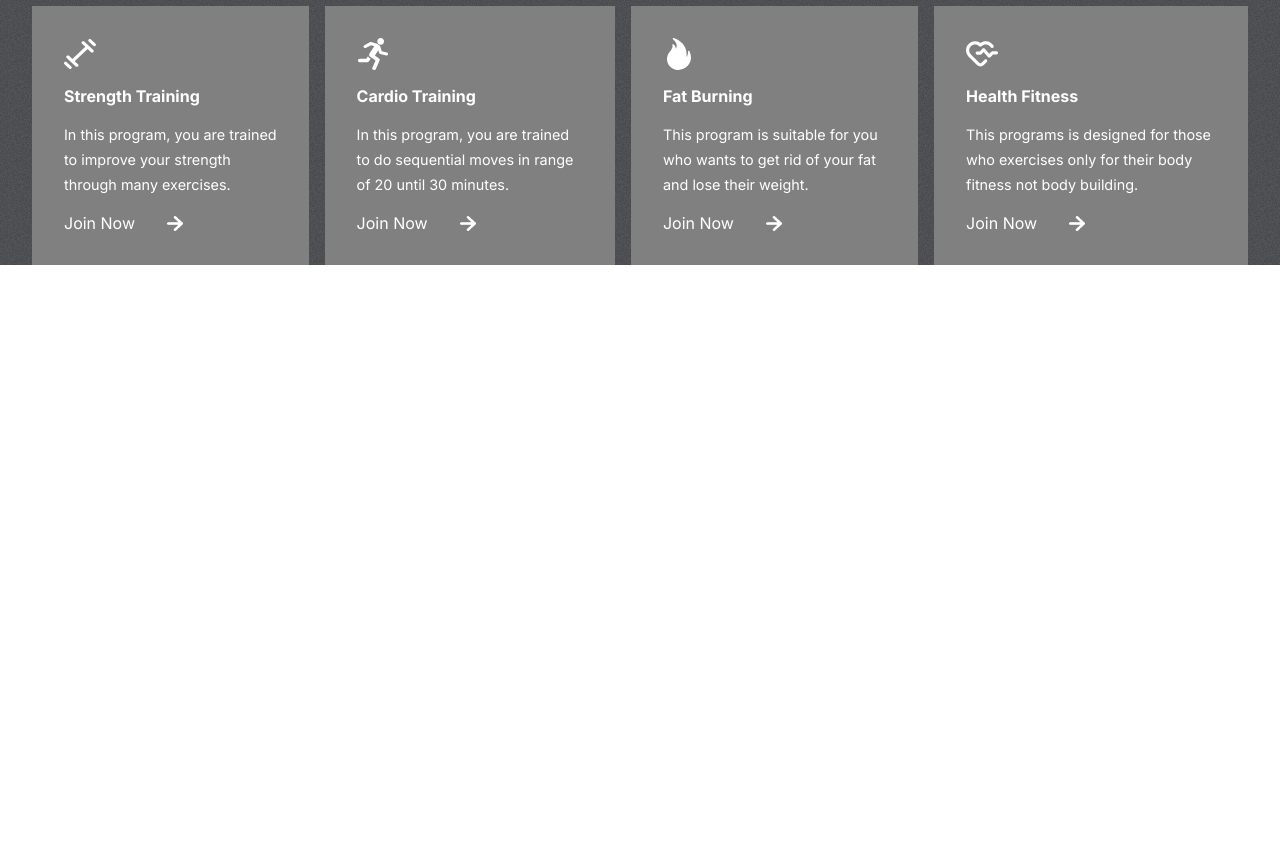
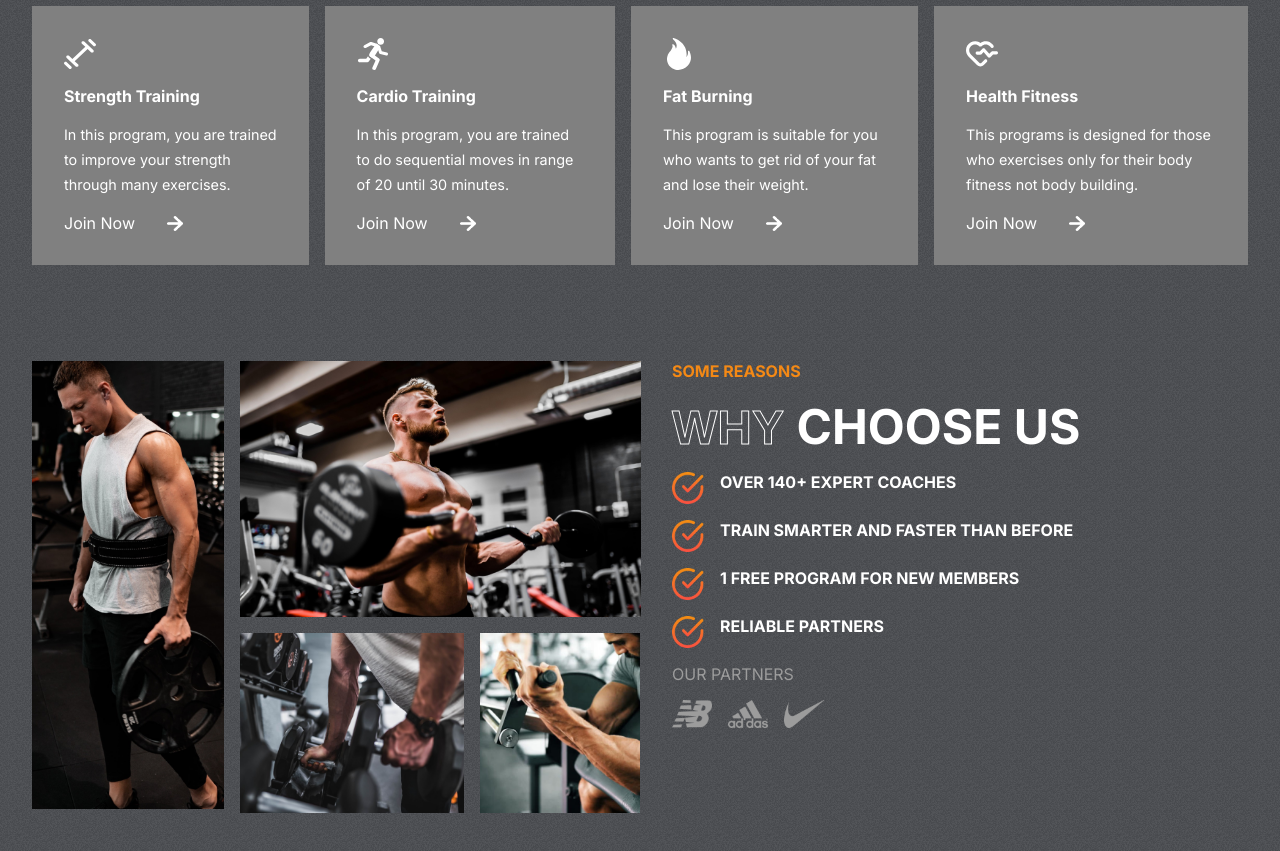
Before and after one commit to Vysint/React-FitClub, a React (Create React App) app: page / in a window 1280 px wide. Shown: the part 900-1751 px from the top of the page. Before the commit the page ends 1165 px from the top, so only its background shows below. Built offline with nearby package versions, Linux system fonts and the light colour scheme.

Commit message:
Added Markup for the Reasons section and it's CSS styling

```diff
--- a/src/App.js
+++ b/src/App.js
@@ -1,6 +1,7 @@
 import Hero from "./components/Hero";
 import "./App.css";
 import Programs from "./components/Programs/Programs";
+import Reasons from "./components/Reasons/Reasons";
 
 
 function App() {
@@ -8,6 +9,7 @@
     <div className="App">
       <Hero />
       <Programs/>
+      <Reasons/>
     </div>
   );
 }
--- /dev/null
+++ b/src/components/Reasons/Reasons.css
@@ -0,0 +1,74 @@
+.reasons{
+    padding: 0 2rem;
+    display: flex;
+    gap: 2rem;
+}
+.left-r{
+    flex: 1 1;
+    display: grid;
+    grid-template-columns: repeat(3, 1fr);
+    gap: 1rem;
+    grid-auto-rows: 1fr;
+}
+.left-r>img{
+    object-fit: cover;
+}
+.left-r>:nth-child(1){
+    width: 12rem;
+    grid-row: 1/3;
+    height: 28rem;
+}
+.left-r>:nth-child(2){
+    width: auto;
+    height: 16rem;
+    grid-column: 2/4;
+
+}
+.left-r>:nth-child(3){
+    width: 14rem;
+    grid-column: 2/3;
+    grid-row: 2;
+}
+.left-r>:nth-child(4){
+    width: 10rem;
+    grid-row: 2;
+    grid-column: 3/4;
+    height: 11.2rem;
+}
+.right-r{
+    flex:  1 1;
+    text-transform: uppercase;
+    gap: 1rem;
+    display: flex;
+    flex-direction: column;
+}
+.right-r>span{
+    font-weight: bold;
+    color: var(--orange);
+}
+.right-r>div{
+    color: #fff;
+    font-size: 3rem;
+    font-weight: bold;
+}
+.details-r{
+    display: flex;
+    flex-direction: column;
+    gap: 1rem;
+}
+.details-r>div{
+    display: flex;
+    font-size: 1rem;
+    gap: 1rem;
+}
+.details-r>div>img{
+    width: 2rem;
+    height: 2rem;
+}
+.partners{
+    display: flex;
+    gap: 1rem;
+}
+.partners>img{
+    width: 2.5rem;
+}
--- /dev/null
+++ b/src/components/Reasons/Reasons.jsx
@@ -0,0 +1,58 @@
+import image1 from "../../assets/image1.png";
+import image2 from "../../assets/image2.png";
+import image3 from "../../assets/image3.png";
+import image4 from "../../assets/image4.png";
+import nb from "../../assets/nb.png";
+import adidas from "../../assets/adidas.png";
+import nike from "../../assets/nike.png";
+import tick from "../../assets/tick.png";
+import "./Reasons.css";
+
+const Reasons = () => {
+  return (
+    <div className="reasons" id="reasons">
+      <div className="left-r">
+        <img src={image1} alt="" />
+        <img src={image2} alt="" />
+        <img src={image3} alt="" />
+        <img src={image4} alt="" />
+      </div>
+      <div className="right-r">
+        <span>some reasons</span>
+        <div>
+          <span className="stroke-text">why </span>
+          <span>choose us</span>
+        </div>
+        <div className="details-r">
+          <div>
+            <img src={tick} alt=""></img>
+            <span>OVER 140+ EXPERT COACHES</span>
+          </div>
+          <div>
+            <img src={tick} alt="" />
+            <span>TRAIN SMARTER AND FASTER THAN BEFORE</span>
+          </div>
+
+          <div>
+            <img src={tick} alt="" />
+            <span>1 FREE PROGRAM FOR NEW MEMBERS</span>
+          </div>
+          <div>
+            <img src={tick} alt="" />
+            <span>RELIABLE PARTNERS</span>
+          </div>
+        </div>
+        <span style={{ color: "var(--gray)", fontWeight: "normal" }}>
+          OUR PARTNERS
+        </span>
+        <div className="partners">
+            <img src={nb} alt="" />
+            <img src={adidas} alt="" />
+            <img src={nike} alt="" />
+        </div>
+      </div>
+    </div>
+  );
+};
+
+export default Reasons;
```
